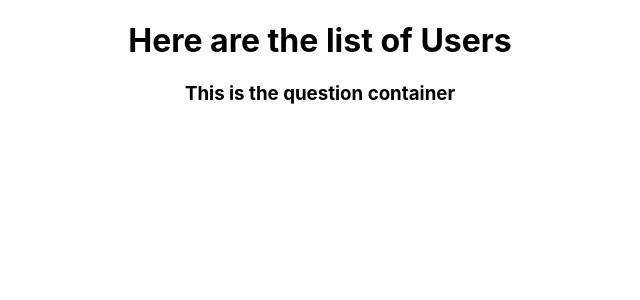
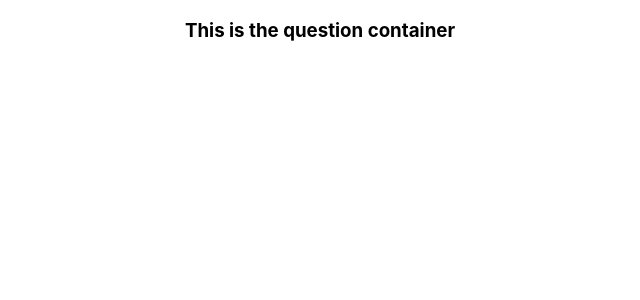
Before and after one commit to cindy1408/StudyMathsSmarter-FrontEnd, a React (Create React App) app: page / in a window 1280 px wide. Shown: the top 300 px of the page, without its empty margins (320-960 px from the left). Built offline with nearby package versions, Linux system fonts and the light colour scheme; no server answers.

Commit message:
iterating questions

```diff
--- a/src/App.js
+++ b/src/App.js
@@ -5,7 +5,7 @@ import QuestionContainer from './containers/QuestionContainer';
 function App() {
   return (
     <div className="App">
-      <UserContainer />
+      {/* <UserContainer /> */}
       <QuestionContainer />
     </div>
   );
```
